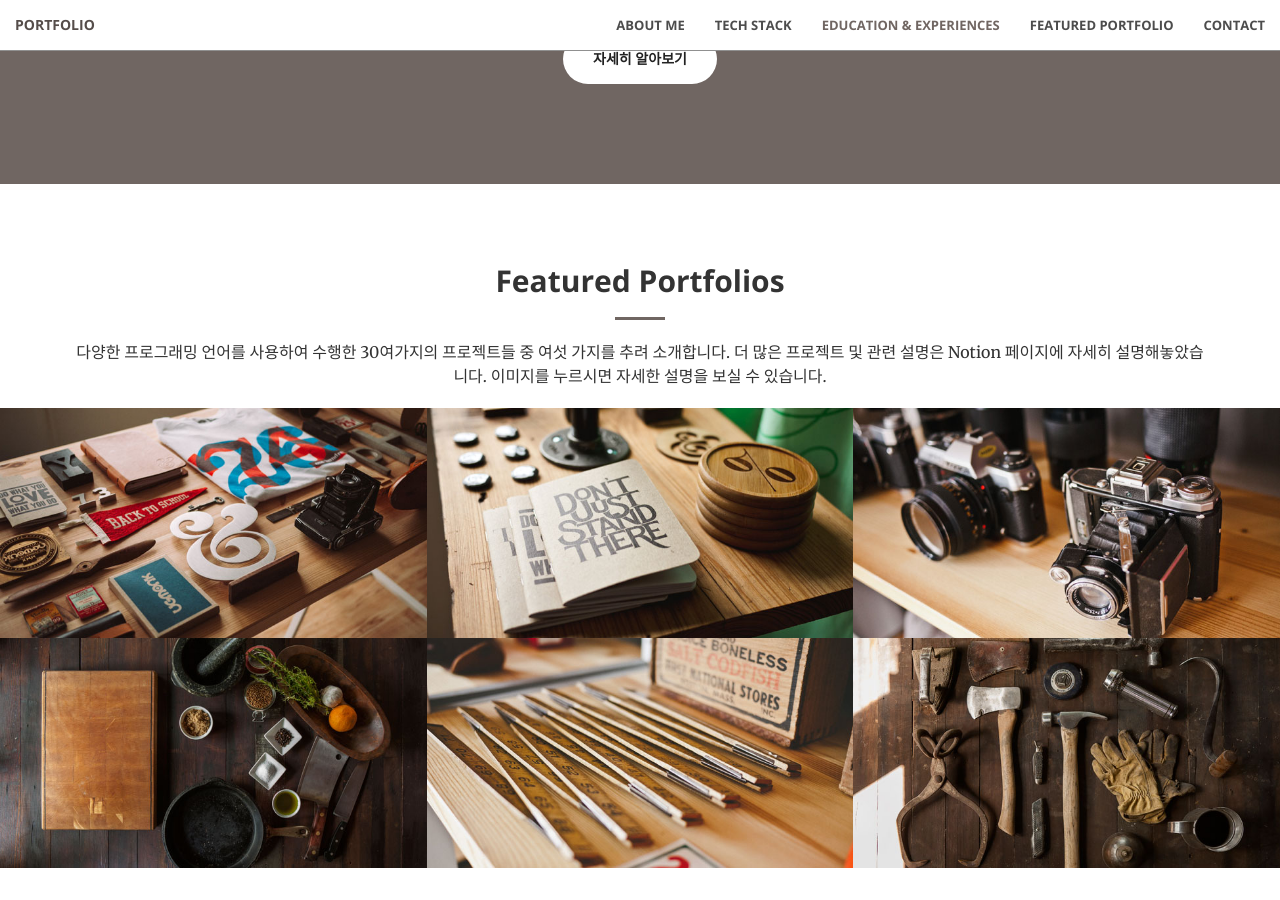
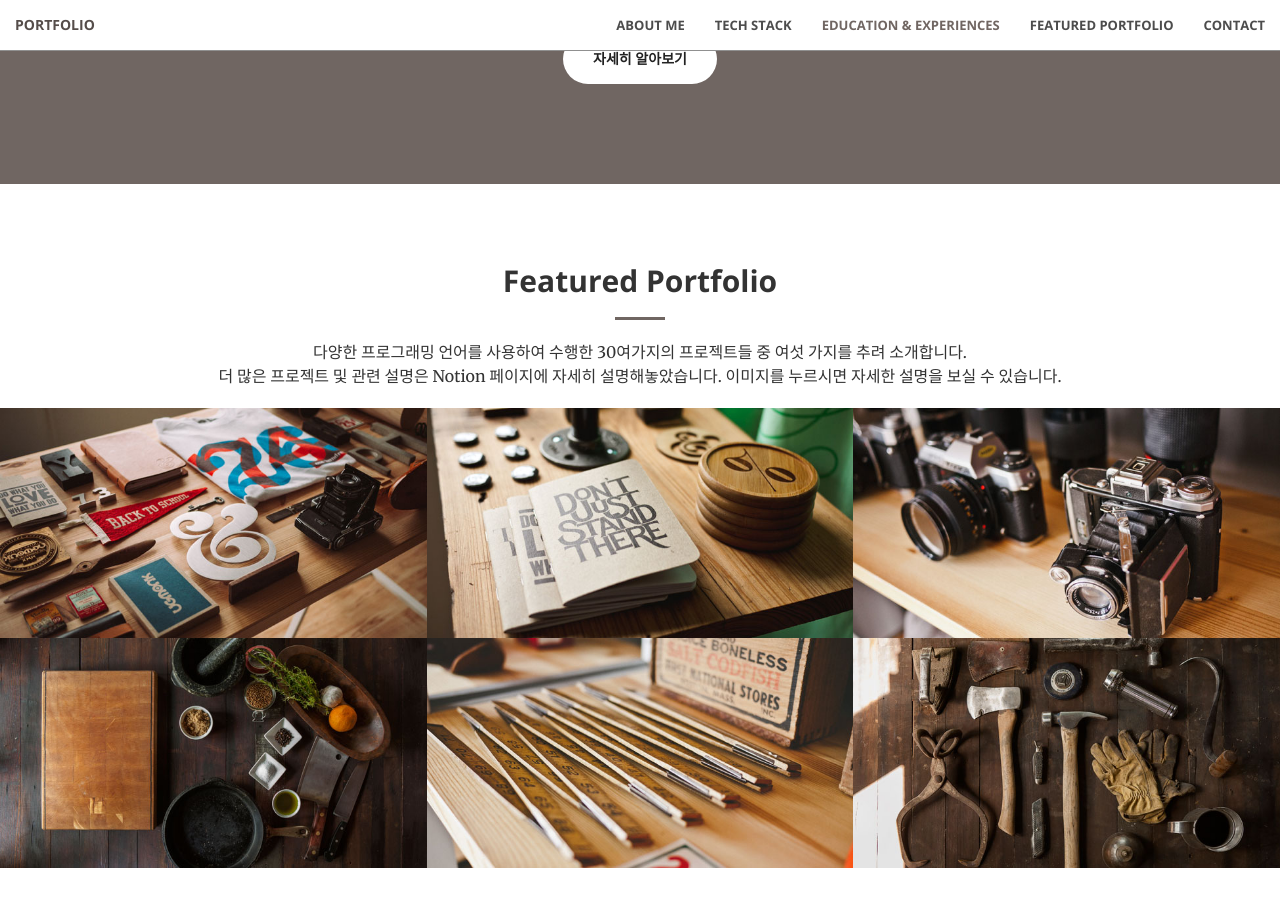
Before and after one commit to ymdev2023/ymdev2023.github.io, a Jekyll site: the page built from index.html, in a window 1280 px wide and 900 px high, scrolled down 2247 px. Built offline with Jekyll 4.4.1, drawn with Linux system fonts in a browser that asks for light colours.

Commit message:
Update portfolio.html

```diff
--- a/_includes/portfolio.html
+++ b/_includes/portfolio.html
@@ -4,10 +4,10 @@
         <br><br><br>
         <div class="row">
             <div class="col-lg-12 text-center">
-                <h2 class="section-heading"><b>Featured Portfolios</b></h2>
+                <h2 class="section-heading"><b>Featured Portfolio</b></h2>
                 <hr class="primary">
                  <p></p>
-                 <p>다양한 프로그래밍 언어를 사용하여 수행한 30여가지의 프로젝트들 중 여섯 가지를 추려 소개합니다. 더 많은 프로젝트 및 관련 설명은 Notion 페이지에 자세히 설명해놓았습니다. 이미지를 누르시면 자세한 설명을 보실 수 있습니다.</p>
+                 <p>다양한 프로그래밍 언어를 사용하여 수행한 30여가지의 프로젝트들 중 여섯 가지를 추려 소개합니다. <br>더 많은 프로젝트 및 관련 설명은 Notion 페이지에 자세히 설명해놓았습니다. 이미지를 누르시면 자세한 설명을 보실 수 있습니다.</p>
             </div>
         </div>
     </div>
```
